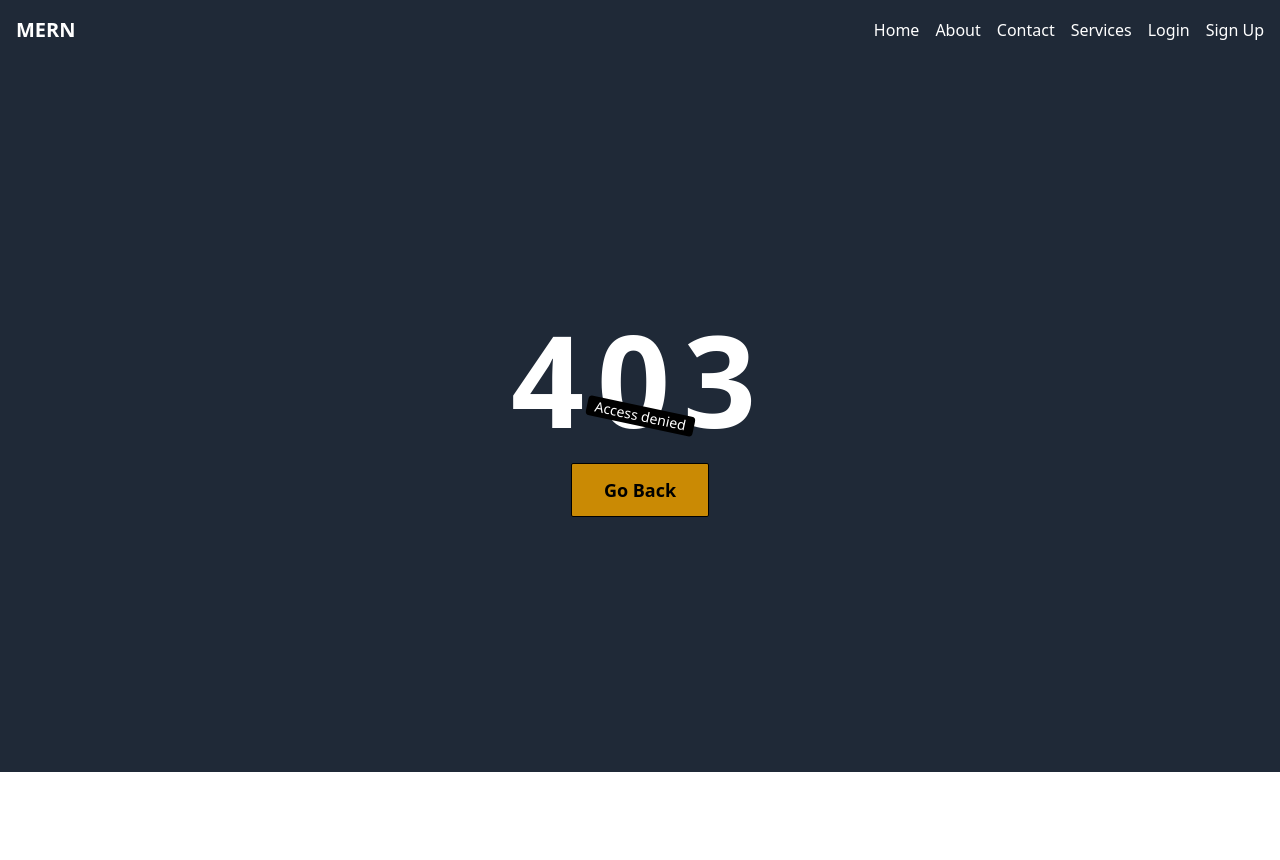
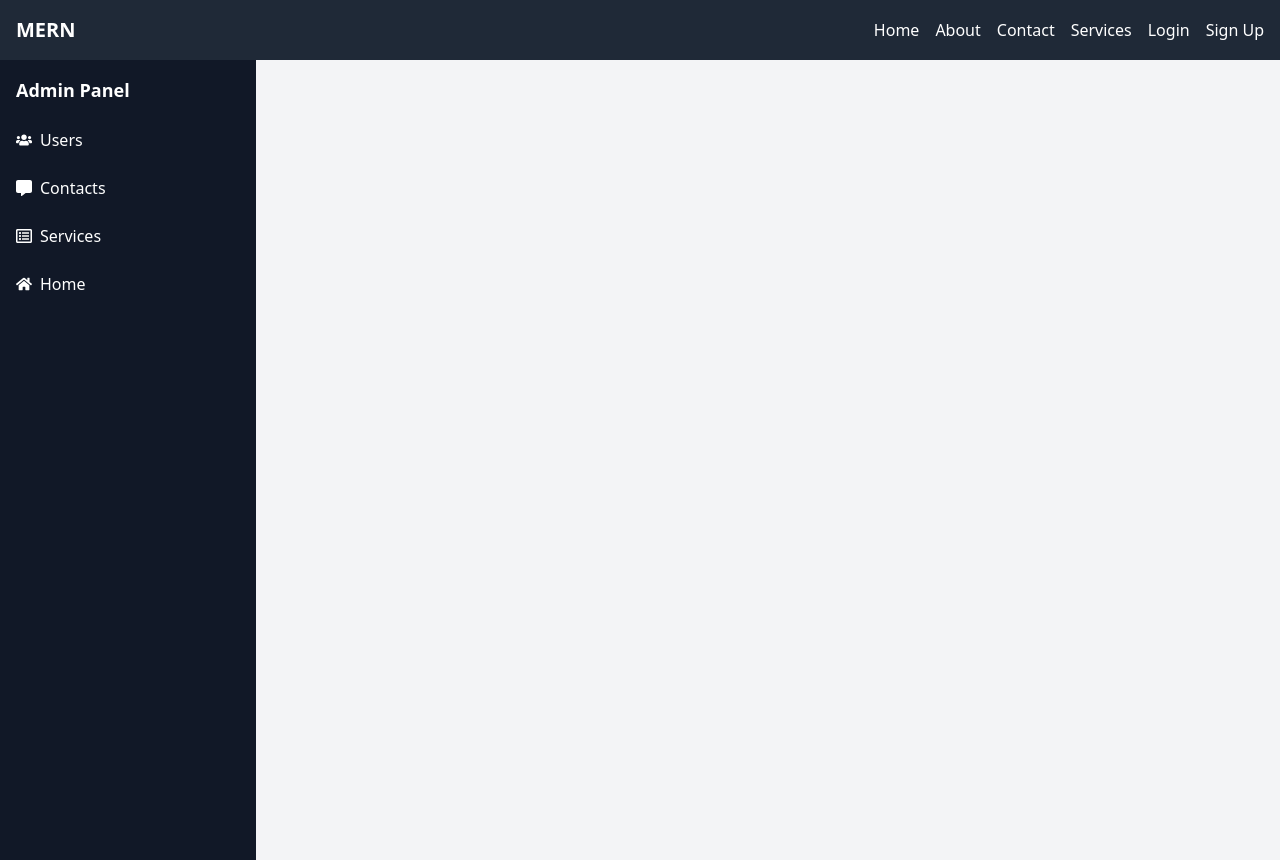
Before and after one commit to cschavhan/MERN-CRUD-APP, a React (Vite) app in the folder client/: page /admin in a window 1280 px wide. Before the commit the page ends 800 px from the top, so only its background shows below. Built offline with nearby package versions, Linux system fonts and the light colour scheme; no server answers.

Commit message:
create admin page layout

```diff
--- a/client/package.json
+++ b/client/package.json
@@ -13,6 +13,7 @@
     "react": "^18.2.0",
     "react-dom": "^18.2.0",
     "react-hot-toast": "^2.4.1",
+    "react-icons": "^5.0.1",
     "react-router-dom": "^6.22.3"
   },
   "devDependencies": {
--- a/client/src/App.jsx
+++ b/client/src/App.jsx
@@ -9,6 +9,9 @@ import Navbar from "./components/Navbar";
 import ErrorPage from "./pages/ErrorPage";
 import Logout from "./pages/Logout";
 import Services from "./pages/Services";
+import AdminLayout from "./components/layouts/AdminLayout";
+import AdminUsers from "./pages/AdminUsers";
+import AdminContacts from "./pages/AdminContacts";
 
 function App() {
   return (
@@ -24,6 +27,11 @@ function App() {
           <Route path="/sign-up" element={<SignUp />} />
           <Route path="/logout" element={<Logout />} />
           <Route path="*" element={<ErrorPage />} />
+
+          <Route path="/admin" element={<AdminLayout />}>
+            <Route path="users" element={<AdminUsers />} />
+            <Route path="contacts" element={<AdminContacts />} />
+          </Route>
         </Routes>
       </BrowserRouter>
     </>
--- /dev/null
+++ b/client/src/components/layouts/AdminLayout.jsx
@@ -0,0 +1,68 @@
+import { NavLink, Outlet } from "react-router-dom";
+import { FaUsers, FaRegListAlt, FaHome } from "react-icons/fa";
+import { FaMessage } from "react-icons/fa6";
+
+function AdminLayout() {
+  return (
+    <>
+      <div className="flex h-screen">
+        {/* Sidebar */}
+        <aside className="bg-gray-900 text-white w-64 flex-shrink-0">
+          <div className="flex flex-col h-full">
+            <div className="p-4">
+              <h2 className="text-lg font-semibold">Admin Panel</h2>
+            </div>
+
+            <nav className="flex-1">
+              <ul className="space-y-2">
+                <li>
+                  <NavLink
+                    to="/admin/users"
+                    className="flex items-center space-x-2 px-4 py-2 rounded hover:bg-gray-800"
+                  >
+                    <FaUsers />
+                    <span>Users</span>
+                  </NavLink>
+                </li>
+                <li>
+                  <NavLink
+                    to="/admin/contacts"
+                    className="flex items-center space-x-2 px-4 py-2 rounded hover:bg-gray-800"
+                  >
+                    <FaMessage />
+                    <span>Contacts</span>
+                  </NavLink>
+                </li>
+                <li>
+                  <NavLink
+                    to="/services"
+                    className="flex items-center space-x-2 px-4 py-2 rounded hover:bg-gray-800"
+                  >
+                    <FaRegListAlt />
+                    <span>Services</span>
+                  </NavLink>
+                </li>
+                <li>
+                  <NavLink
+                    to="/"
+                    className="flex items-center space-x-2 px-4 py-2 rounded hover:bg-gray-800"
+                  >
+                    <FaHome />
+                    <span>Home</span>
+                  </NavLink>
+                </li>
+              </ul>
+            </nav>
+          </div>
+        </aside>
+
+        {/* Main content */}
+        <main className="flex-1 bg-gray-100 p-4">
+          <Outlet />
+        </main>
+      </div>
+    </>
+  );
+}
+
+export default AdminLayout;
--- /dev/null
+++ b/client/src/pages/AdminContacts.jsx
@@ -0,0 +1,5 @@
+function AdminContacts() {
+  return <div>AdminContacts</div>;
+}
+
+export default AdminContacts;
--- /dev/null
+++ b/client/src/pages/AdminUsers.jsx
@@ -0,0 +1,5 @@
+function AdminUsers() {
+  return <div>AdminUsers</div>;
+}
+
+export default AdminUsers;
--- a/client/src/pages/Contact.jsx
+++ b/client/src/pages/Contact.jsx
@@ -33,7 +33,7 @@ function Contact() {
   const onSubmitForm = async (e) => {
     e.preventDefault();
     try {
-      const res = await fetch("http://localhost:5014/api/form/contact", {
+      const res = await fetch("http://localhost:8000/api/form/contact", {
         method: "POST",
         headers: {
           "Content-Type": "application/json",
```
Also changed, not shown: 2 other files (tests, documents, lock files or other folders).
